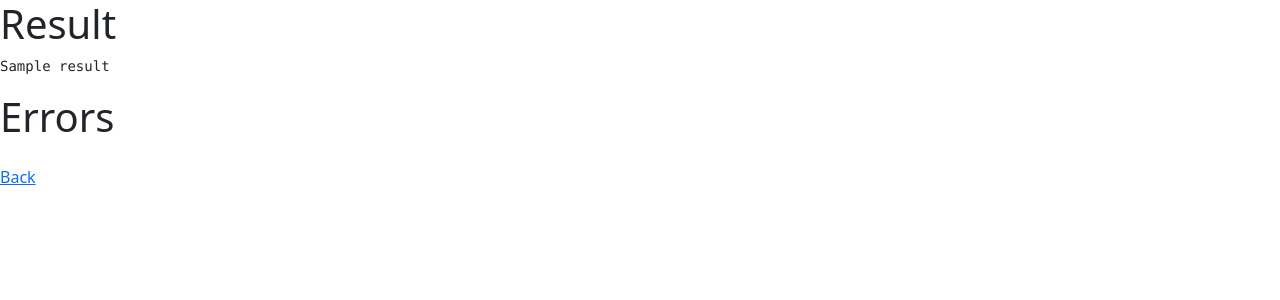
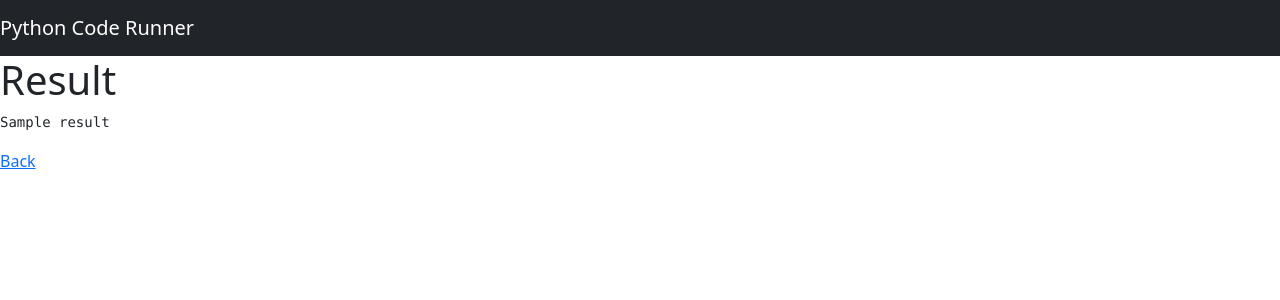
Before and after one commit to KarMukh/Lab_projects_PA, a Flask app: template templates/result.html in a window 1280 px wide. Shown: the top 300 px of the page. Run offline with Flask 2, Linux system fonts and the light colour scheme; the template is opened without the code that fills it: most values are stand-ins (such as "Sample title", 1, 10 or a date in 2020).

Commit message:
Add file

```diff
--- a/templates/base.html
+++ b/templates/base.html
@@ -10,7 +10,23 @@
     {% block head %}{% endblock %}
 </head>
 <body>
-    {% block body %}{% endblock %}
+    <nav class="navbar navbar-expand-md navbar-dark bg-dark">
+        <a class="navbar-brand" href="#">Python Code Runner</a>
+        <button class="navbar-toggler" type="button" data-toggle="collapse" data-target="#navbarNav">
+            <span class="navbar-toggler-icon"></span>
+        </button>
+        <div class="collapse navbar-collapse" id="navbarNav">
+        </div>
+    </nav>
+
+    {% block body %}<nav class="navbar navbar-expand-md navbar-dark bg-dark">
+        <a class="navbar-brand" href="#">Python Code Runner</a>
+        <button class="navbar-toggler" type="button" data-toggle="collapse" data-target="#navbarNav">
+            <span class="navbar-toggler-icon"></span>
+        </button>
+        <div class="collapse navbar-collapse" id="navbarNav">
+        </div>
+    </nav>{% endblock %}
     <script src="https://cdn.jsdelivr.net/npm/bootstrap@5.3.0-alpha1/dist/js/bootstrap.bundle.min.js" integrity="sha384-w76AqPfDkMBDXo30jS1Sgez6pr3x5MlQ1ZAGC+nuZB+EYdgRZgiwxhTBTkF7CXvN" crossorigin="anonymous"></script>
 </body>
 </html>
--- a/templates/result.html
+++ b/templates/result.html
@@ -8,9 +8,5 @@
     <h1>Result</h1>
     <pre>{{ result }}</pre>
 
-    <h1>Errors</h1>
-    <pre>{{ error }}</pre>
-<! -- Սա պետք է լրամշակեմ -->
-
     <a href="/">Back</a>
 {% endblock %}
```
